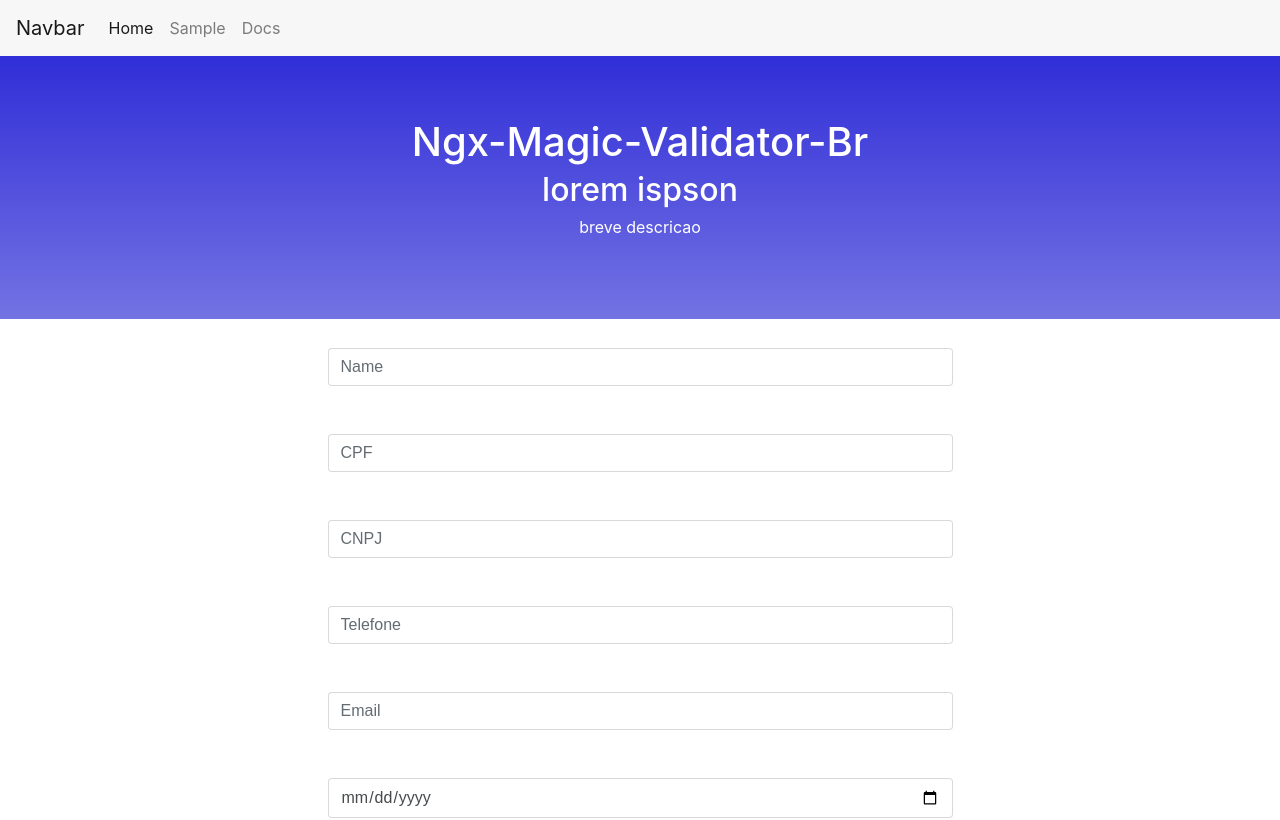
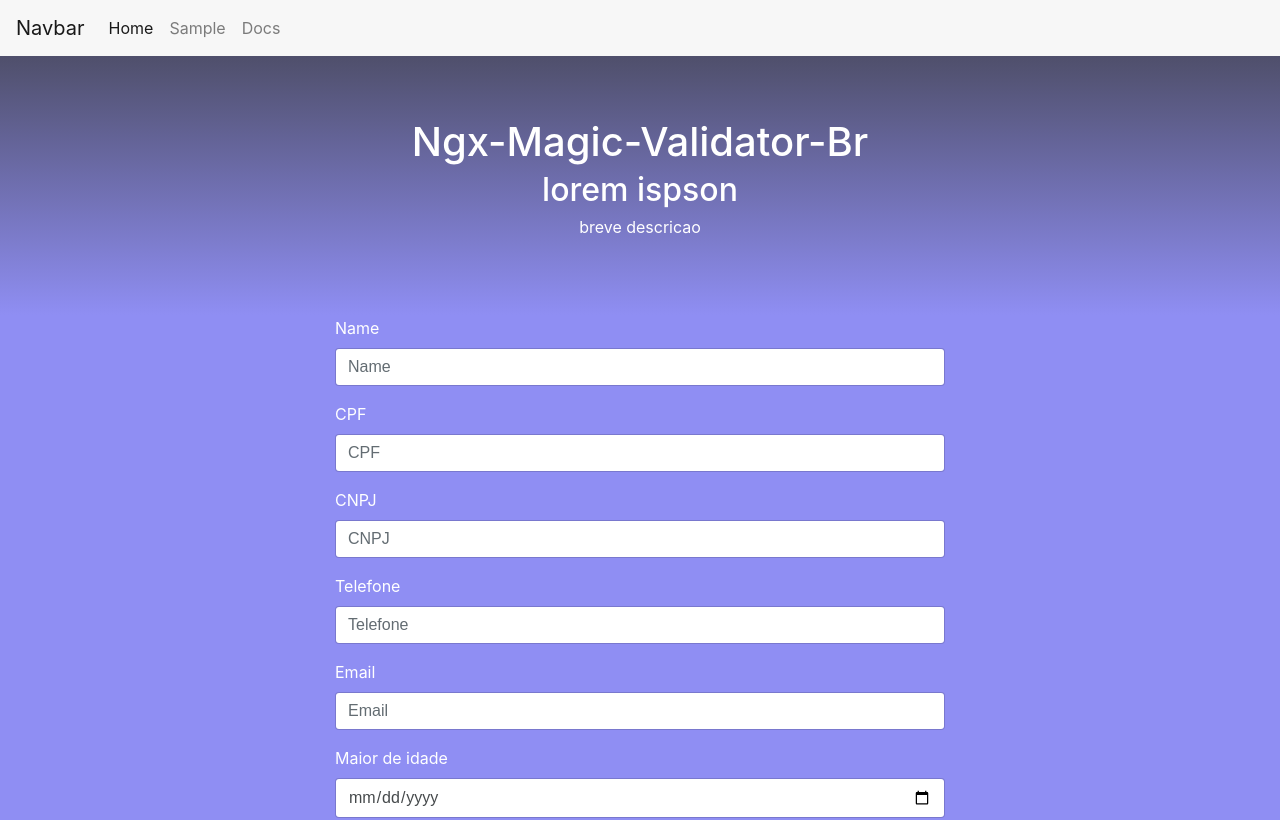
Before and after one commit to MiltonQuirino/ngx-magic-validator-br, an Angular app: page / in a window 1280 px wide. Shown: the top 820 px of the page. Built offline with nearby package versions, Linux system fonts and the light colour scheme.

Commit message:
sample parallax modified

```diff
--- a/src/app/banner/banner.component.css
+++ b/src/app/banner/banner.component.css
@@ -1,5 +1,6 @@
 .banner{
-     background-image: linear-gradient(to top, #7473e3 0%, #302ed7 100%);
+     background-image: linear-gradient(to top, #908ff5 0%, #4f4f6b 100%);
+
      color: white;
      margin-bottom: 0px;
      background-color: #eceeef;
--- a/src/app/sample/sample.component.css
+++ b/src/app/sample/sample.component.css
@@ -11,14 +11,16 @@
 
 .row.body-form{
 
+    background: #8f8ef3;
+
+    margin-right: 0px;
+    margin-left: 0px;
+
+    /*Parallax*/
     background-image: url("../../assets/images/lab-icon.svg");
     background-position: 90% 600px;
-
     min-height: 600px;
-
     background-size: 100px 100px;
-
     background-attachment: fixed;
     background-repeat: no-repeat;
-
 }
```
